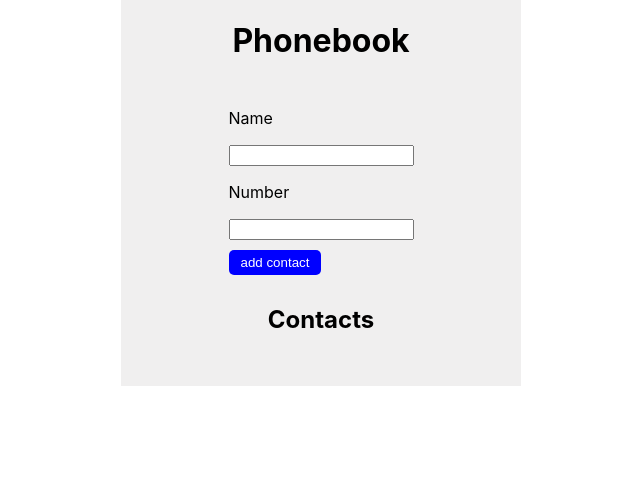
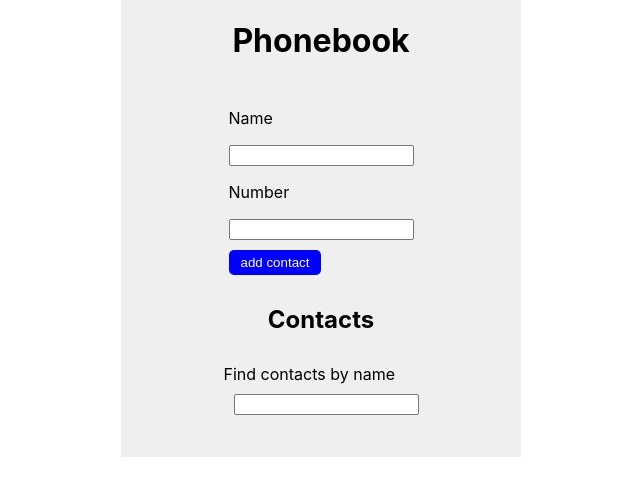
Before and after one commit to OleksandrStad/goit-react-hw-02-phonebook, a React (Create React App) app: page / in a window 1280 px wide. Shown: the top 496 px of the page, without its empty margins (319-959 px from the left). Built offline with nearby package versions, Linux system fonts and the light colour scheme.

Commit message:
add Filter

```diff
--- a/src/components/App.jsx
+++ b/src/components/App.jsx
@@ -1,13 +1,14 @@
 import React, { Component } from "react";
 import { ContactForm } from './Form/Form';
 import { ContactsList } from './ContactsList/ContactsList';
+import { Filter } from './Filter/Filter';
 import { StatWrap } from './Form/Form.styled';
 
 
 export class App extends Component {
   state = {
     contacts: [],
-
+    filter: '',
   };
 
   addContact = (contact) => {
@@ -15,19 +16,30 @@ export class App extends Component {
     this.setState(({ contacts }) => ({
       contacts: [...contacts, contact]
     }))
-
   };
 
+  changeFilter = e => {
+    this.setState({ filter: e.target.value })
+  };
+
+  getFilterContacts = () => {
+    const normalaizedFilter = this.state.filter.toLocaleLowerCase();
+    return this.state.contacts.filter(contact =>
+      contact.name.toLocaleLowerCase().includes(normalaizedFilter))
+  };
+
+
+
   render() {
-
+    const filterContacts = this.getFilterContacts();
     return (
       <StatWrap >
         <h1>Phonebook</h1>
         <ContactForm onSubmit={this.addContact} />
         <h2>Contacts</h2>
 
-
-        <ContactsList contacts={this.state.contacts} />
+        <Filter value={this.state.filter} onChange={this.changeFilter} />
+        <ContactsList contacts={filterContacts} />
       </StatWrap >
     );
   }
--- /dev/null
+++ b/src/components/Filter/Filter.jsx
@@ -0,0 +1,10 @@
+import React from "react";
+import { FilterInput, FilterLabel } from './Filter.styled'
+
+export const Filter = ({ value, onChange }) => (
+    < FilterLabel htmlFor="" >
+        Find contacts by name
+        <FilterInput type="text" value={value}
+            onChange={onChange} />
+    </FilterLabel >
+)
--- /dev/null
+++ b/src/components/Filter/Filter.styled.js
@@ -0,0 +1,11 @@
+import styled from 'styled-components';
+
+export const FilterInput = styled.input`
+  display: block;
+  margin-top: 10px;
+  margin-left: 10px;
+`;
+
+export const FilterLabel = styled.label`
+  padding: 10px;
+`;
```
